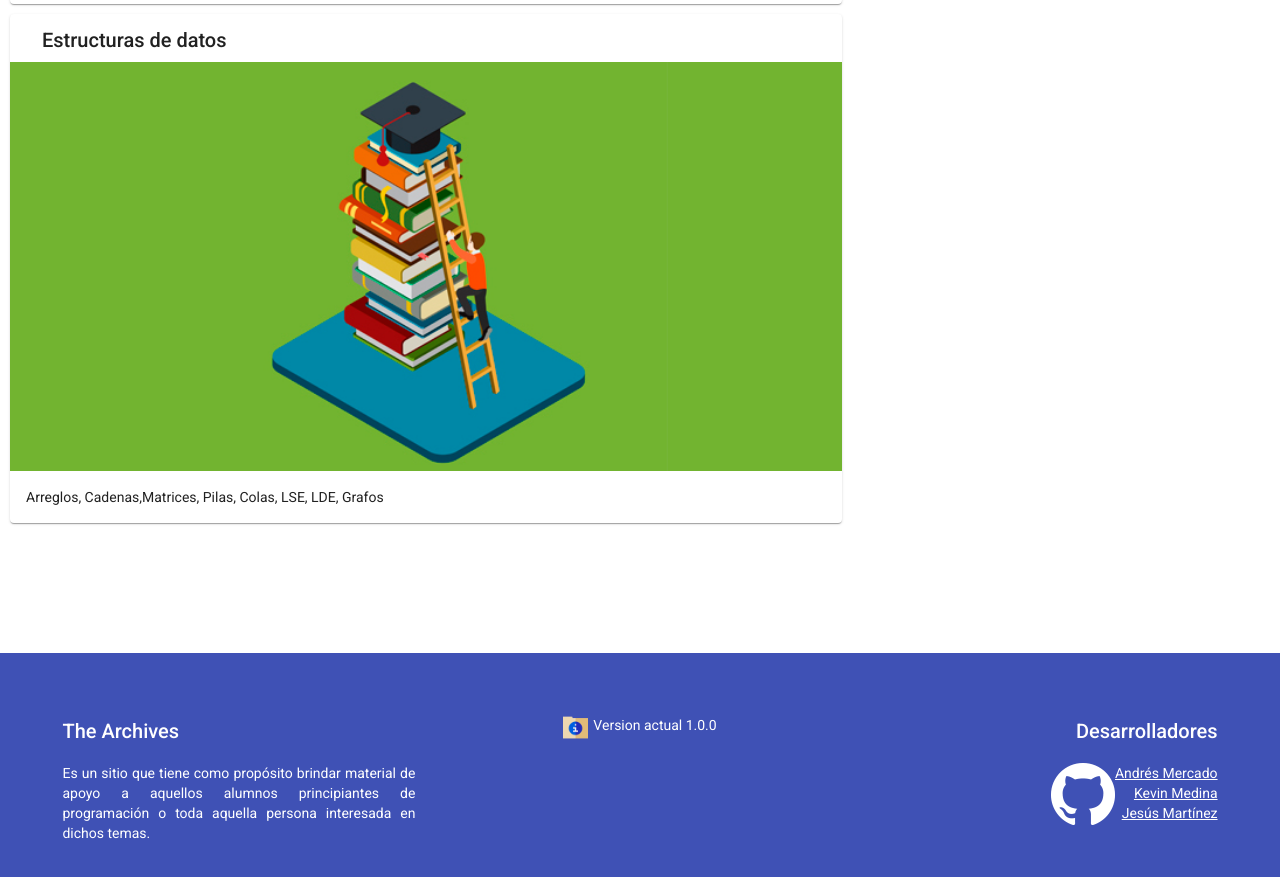
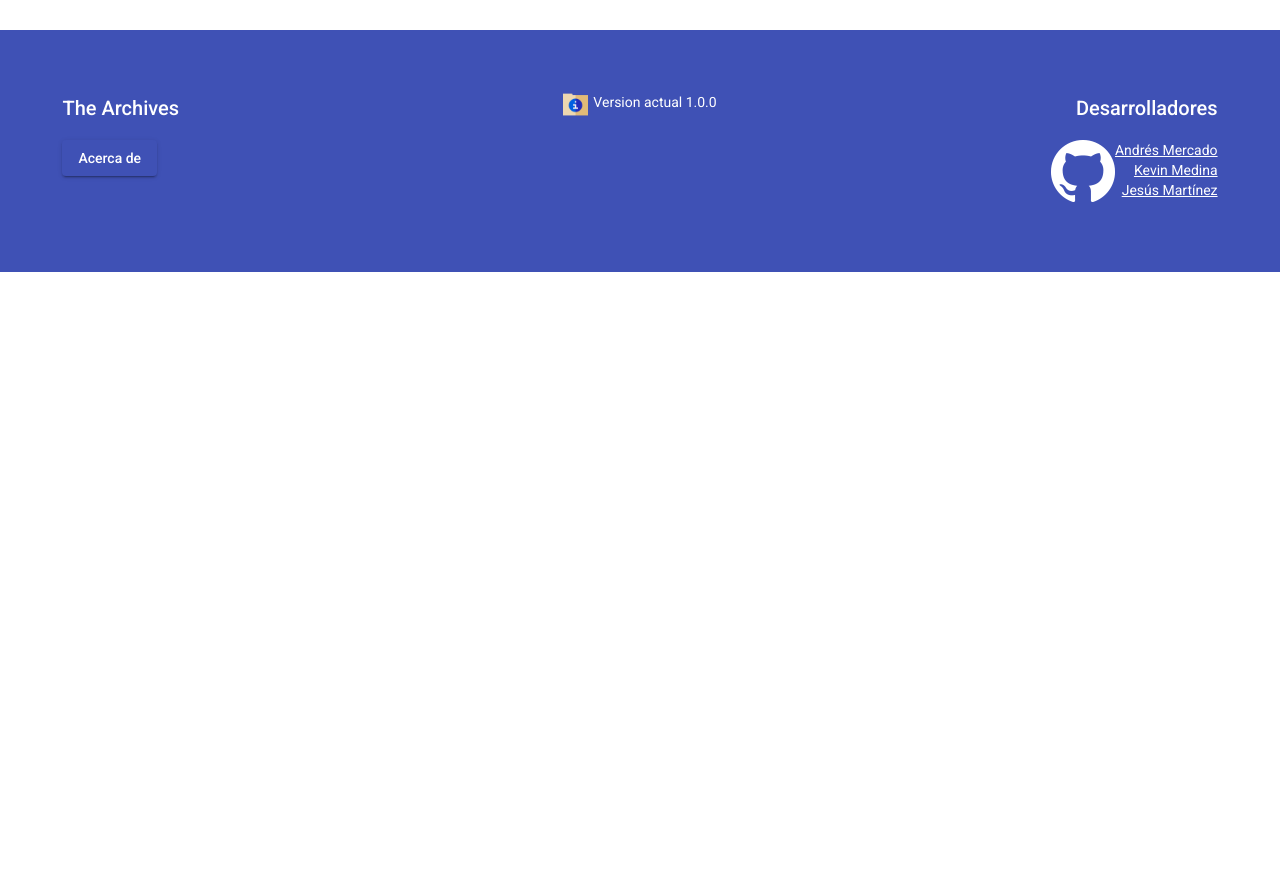
Before and after one commit to JesusMartinez20/TheArchives, an Angular app: page / in a window 1280 px wide. Shown: the part 579-1456 px from the top of the page. After the commit the page ends 851 px from the top, so only its background shows below. Built offline with nearby package versions, Linux system fonts and the light colour scheme.

Commit message:
Dialogo Acerca De y display de cartas.

```diff
--- /dev/null
+++ b/src/app/acerca-de/acerca-de.component.html
@@ -0,0 +1,4 @@
+<h3>The Archives</h3>
+<p>
+    Es un sitio que tiene como propósito brindar material de apoyo a aquellos alumnos principiantes de programación o toda aquella persona interesada en dichos temas.
+</p>
--- /dev/null
+++ b/src/app/acerca-de/acerca-de.component.ts
@@ -0,0 +1,15 @@
+import { Component, OnInit } from '@angular/core';
+
+@Component({
+  selector: 'app-acerca-de',
+  templateUrl: './acerca-de.component.html',
+  styleUrls: ['./acerca-de.component.css']
+})
+export class AcercaDeComponent implements OnInit {
+
+  constructor() { }
+
+  ngOnInit(): void {
+  }
+
+}
--- a/src/app/app.component.html
+++ b/src/app/app.component.html
@@ -52,9 +52,7 @@
         <h2>
             The Archives
         </h2>
-        <p>
-           Es un sitio que tiene como propósito brindar material de apoyo a aquellos alumnos principiantes de programación o toda aquella persona interesada en dichos temas.
-        </p>
+        <button mat-raised-button color="primary" (click)="openDialog()">Acerca de</button>
     </div>
     <div class="divFooter" style="display: flex; justify-content: center;">
       <img src="assets\carpeta.png" alt="" height="25" width="25" style="margin-right: 5px;">
--- a/src/app/app.component.ts
+++ b/src/app/app.component.ts
@@ -1,4 +1,6 @@
 import { Component } from '@angular/core';
+import { MatDialog } from '@angular/material/dialog';
+import { AcercaDeComponent } from './acerca-de/acerca-de.component';
 
 @Component({
   selector: 'app-root',
@@ -7,4 +9,15 @@ import { Component } from '@angular/core';
 })
 export class AppComponent {
   title = 'TheArchives';
+
+  constructor(public dialog: MatDialog) {}
+
+  openDialog(): void {
+    const dialogRef = this.dialog.open(AcercaDeComponent, {
+    });
+
+    dialogRef.afterClosed().subscribe(result => {
+      console.log('The dialog was closed');
+    });
 }
+}
--- a/src/app/app.module.ts
+++ b/src/app/app.module.ts
@@ -77,6 +77,7 @@ import { ApuntadoresComponent } from "./Apuntadores/apuntadores.component";
 import { IteradoresComponent } from "./Iteradores/iteradores.component";
 import { ServiceWorkerModule } from '@angular/service-worker';
 import { environment } from '../environments/environment';
+import { AcercaDeComponent } from './acerca-de/acerca-de.component';
 
 
 //Rutas
@@ -130,8 +131,10 @@ const appRoutes: Routes = [
     LDEComponent,
     ApuntadoresComponent,
     IteradoresComponent,
+    AcercaDeComponent,
   ],
   imports: [
+    BrowserAnimationsModule,
     BrowserModule,
     AppRoutingModule,
     BrowserAnimationsModule,
@@ -181,6 +184,9 @@ const appRoutes: Routes = [
     RouterModule.forRoot(appRoutes),
     ServiceWorkerModule.register('ngsw-worker.js', { enabled: environment.production })
   ],
+  entryComponents:[
+    AcercaDeComponent,
+  ],
   providers: [],
   bootstrap: [AppComponent]
 })
--- a/src/app/homepage/homepage.component.html
+++ b/src/app/homepage/homepage.component.html
@@ -1,4 +1,4 @@
-<div style="justify-content: center;">
+<div style="justify-content: center; display: flex;">
     <mat-card class="card" routerLink="metodos">
         <mat-card-header>
             <mat-card-title>Métodos de ordenamiento</mat-card-title>
```
Also changed, not shown: src/app/acerca-de/acerca-de.component.css (added), 1 other file (tests, documents, lock files or other folders).
